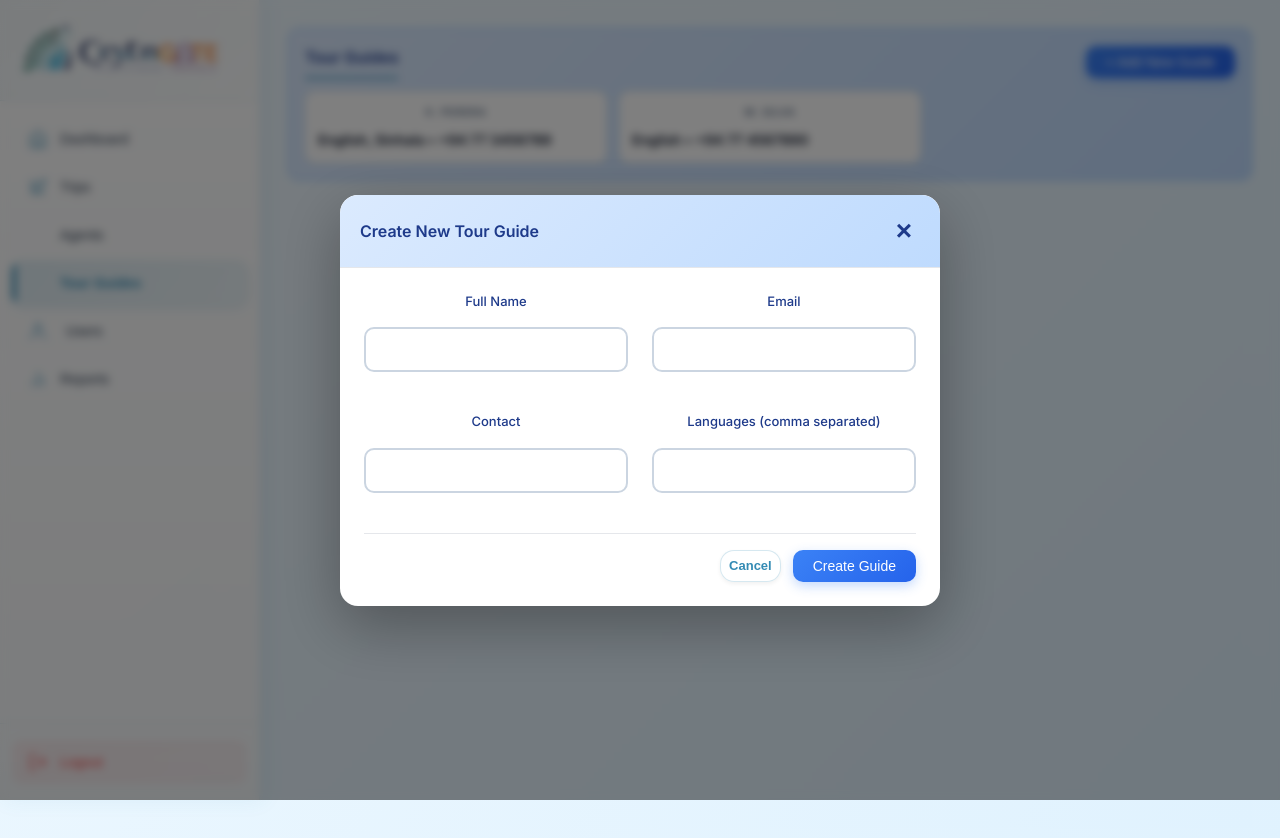
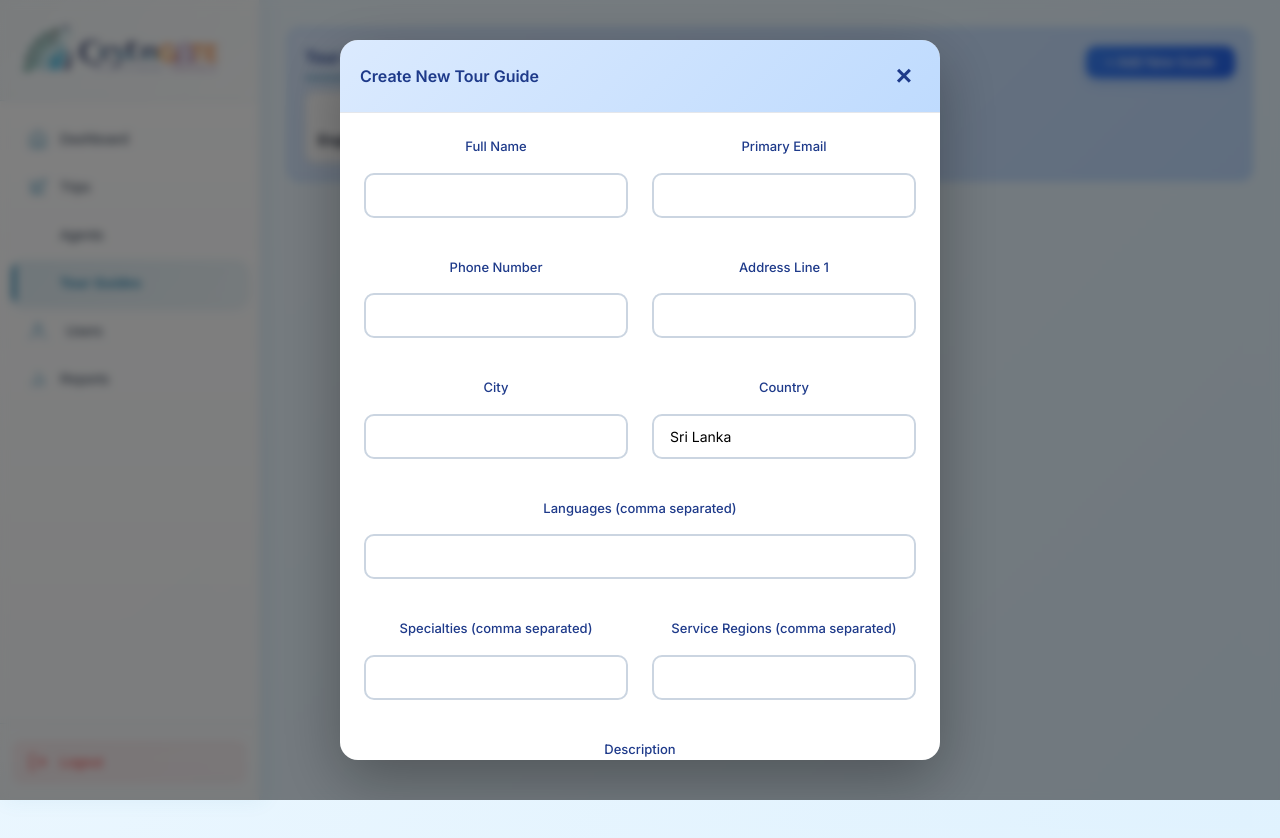
Before and after one commit to Pramudi02/Ceylongate, a React (Vite) app: page /guides in a window 1280 px wide. Both pictures are taken after a click on the button "+ Add New Guide". Shown: the top 838 px of the page. Built offline with nearby package versions, Linux system fonts and the light colour scheme.

Commit message:
feat: expand CreateGuideForm with additional fields and structured payload

```diff
--- a/src/pages/guides/CreateGuideForm/CreateGuideForm.jsx
+++ b/src/pages/guides/CreateGuideForm/CreateGuideForm.jsx
@@ -2,13 +2,50 @@ import React, { useState } from 'react';
 import '../../trips/TripDetails/TripOverview/TripOverview.tab.css';
 
 const CreateGuideForm = ({ onClose }) => {
-  const [form, setForm] = useState({ name: '', email: '', contact: '', languages: '' });
+  const [form, setForm] = useState({
+    full_name: '',
+    primary_email: '',
+    phone_number: '',
+    address_line1: '',
+    city: '',
+    country: 'Sri Lanka',
+    description: '',
+    languages_input: '',
+    specialties_input: '',
+    service_regions_input: ''
+  });
 
-  const handleChange = (e) => setForm(prev => ({ ...prev, [e.target.name]: e.target.value }));
+  const handleChange = (e) => {
+    const { name, value } = e.target;
+    setForm(prev => ({ ...prev, [name]: value }));
+  };
 
   const handleSubmit = (e) => {
     e.preventDefault();
-    console.log('Create guide', form);
+    // parse inputs into JSON structures
+    const languages_spoken = form.languages_input
+      .split(',')
+      .map(s => s.trim())
+      .filter(Boolean)
+      .map(lang => ({ language: lang, proficiency: 'fluent' }));
+
+    const specialties = form.specialties_input.split(',').map(s => s.trim()).filter(Boolean);
+    const service_regions = form.service_regions_input.split(',').map(s => s.trim()).filter(Boolean);
+
+    const payload = {
+      full_name: form.full_name,
+      primary_email: form.primary_email,
+      phone_number: form.phone_number,
+      address_line1: form.address_line1,
+      city: form.city,
+      country: form.country,
+      description: form.description,
+      languages_spoken,
+      specialties,
+      service_regions
+    };
+
+    console.log('Create guide payload', payload);
     // TODO: call API
     onClose && onClose();
   };
@@ -24,19 +61,52 @@ const CreateGuideForm = ({ onClose }) => {
           <div className="form-grid">
             <div className="form-group">
               <label>Full Name</label>
-              <input name="name" value={form.name} onChange={handleChange} required />
+              <input name="full_name" value={form.full_name} onChange={handleChange} required />
             </div>
+
             <div className="form-group">
-              <label>Email</label>
-              <input name="email" value={form.email} onChange={handleChange} type="email" required />
+              <label>Primary Email</label>
+              <input name="primary_email" value={form.primary_email} onChange={handleChange} type="email" required />
             </div>
+
             <div className="form-group">
-              <label>Contact</label>
-              <input name="contact" value={form.contact} onChange={handleChange} />
+              <label>Phone Number</label>
+              <input name="phone_number" value={form.phone_number} onChange={handleChange} required />
             </div>
+
             <div className="form-group">
+              <label>Address Line 1</label>
+              <input name="address_line1" value={form.address_line1} onChange={handleChange} />
+            </div>
+
+            <div className="form-group">
+              <label>City</label>
+              <input name="city" value={form.city} onChange={handleChange} />
+            </div>
+
+            <div className="form-group">
+              <label>Country</label>
+              <input name="country" value={form.country} onChange={handleChange} required />
+            </div>
+
+            <div className="form-group" style={{gridColumn: '1 / -1'}}>
               <label>Languages (comma separated)</label>
-              <input name="languages" value={form.languages} onChange={handleChange} />
+              <input name="languages_input" value={form.languages_input} onChange={handleChange} required />
+            </div>
+
+            <div className="form-group">
+              <label>Specialties (comma separated)</label>
+              <input name="specialties_input" value={form.specialties_input} onChange={handleChange} />
+            </div>
+
+            <div className="form-group">
+              <label>Service Regions (comma separated)</label>
+              <input name="service_regions_input" value={form.service_regions_input} onChange={handleChange} />
+            </div>
+
+            <div className="form-group" style={{gridColumn: '1 / -1'}}>
+              <label>Description</label>
+              <textarea name="description" value={form.description} onChange={handleChange} rows={3} />
             </div>
           </div>
 
```
